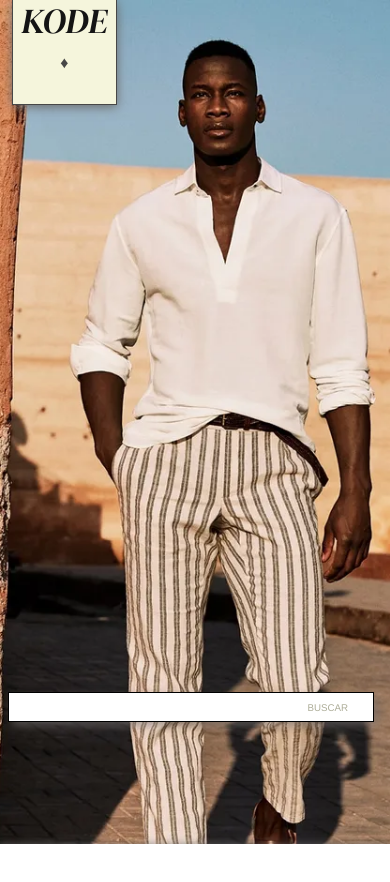
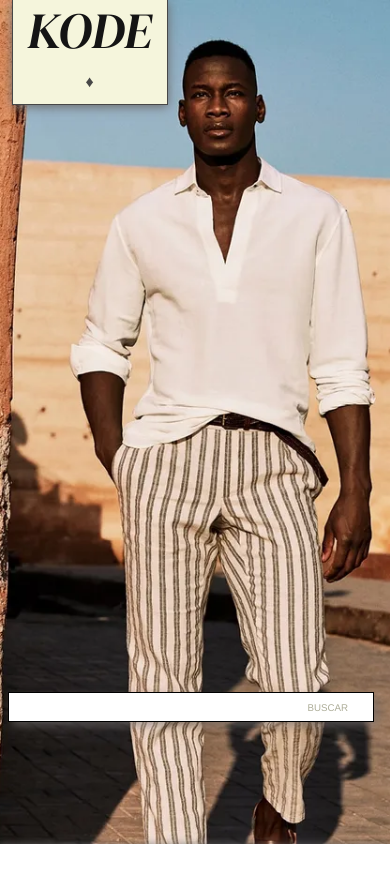
Before and after one commit to Ezequiel-A-Zapata/ProyectoKode, a website: page index.html in a window 390 px wide. Shown: the top 882 px of the page. Drawn offline with nearby package versions, Linux system fonts and the light colour scheme.

Commit message:
header changes

```diff
--- a/SCSS/components/_header-general.scss
+++ b/SCSS/components/_header-general.scss
@@ -45,9 +45,11 @@ body{
             }
             @include s-mobile{
                 height: 27vw;
+                width: 40%;
             }
             @include vs-mobile{
                 height: 30vw;
+                width: 40%;
             }
             &:hover {
                 background-color: nth($list: $colores, $n:3 );
@@ -60,17 +62,16 @@ body{
                     height: 39vh;;
                 }
                 @include mobile {
-                    height: 37vh;
+                    height: 53vh;
                 }
                 @include s-mobile{
-                    height: 25vh;
+                    height: 31vh;
                 }
                 @include vs-mobile{
                     height:35vh;
                 }
             }
             &:hover .menu-general{
-                opacity: 100%;
                 transition: 0.7s;
                 display: flex;
             }
@@ -96,6 +97,9 @@ body{
                     }
                     @include mobile {
                         font-size: 9vw;
+                    }
+                    @include s-mobile{
+                        font-size: 13vw;
                     }
                     &:hover {
                         color: nth($list: $colores, $n:4 );
@@ -127,7 +131,6 @@ body{
                 display: none;
                 flex-direction: column;
                 justify-content: space-around;
-                opacity: 0%;
                 height: 40%;
                 width: 15vw;
                 margin-top: 1vh;
@@ -143,14 +146,24 @@ body{
                     &:hover{
                         color: nth($list: $colores, $n:4 );
                         font-size: 75%;
+                        @include tablet{
+                            font-size: 70%;
+                        }
                     }
                     @include tablet{
                         font-size: 65%;
                     }
 
                 }
+                @include tablet{
+                    margin-left: 0vw;
+                }
                 @include mobile {
                     width: 27vw;
+                    margin-left: 5vw;
+                }
+                @include s-mobile{
+                    margin-left: 0;
                 }
             }
         }
--- a/index.html
+++ b/index.html
@@ -8,6 +8,7 @@
     <link href="https://cdn.jsdelivr.net/npm/bootstrap@5.3.2/dist/css/bootstrap.min.css" rel="stylesheet" integrity="sha384-T3c6CoIi6uLrA9TneNEoa7RxnatzjcDSCmG1MXxSR1GAsXEV/Dwwykc2MPK8M2HN" crossorigin="anonymous">
     <link rel="stylesheet" href="./styles/index.css" />
     <link rel="stylesheet" href="./css/main.css">
+    <link rel="icon" href="./img/icono.png">
   </head>
   <body>
     <section class="header-main">
```
Also changed, not shown: pages/buscador.html (+1 -0 lines), pages/coleccion.html (+1 -0 lines), pages/contactanos.html (+1 -0 lines), pages/login.html (+1 -0 lines), css/main.css, img/icono.png (added), 1 other file.
